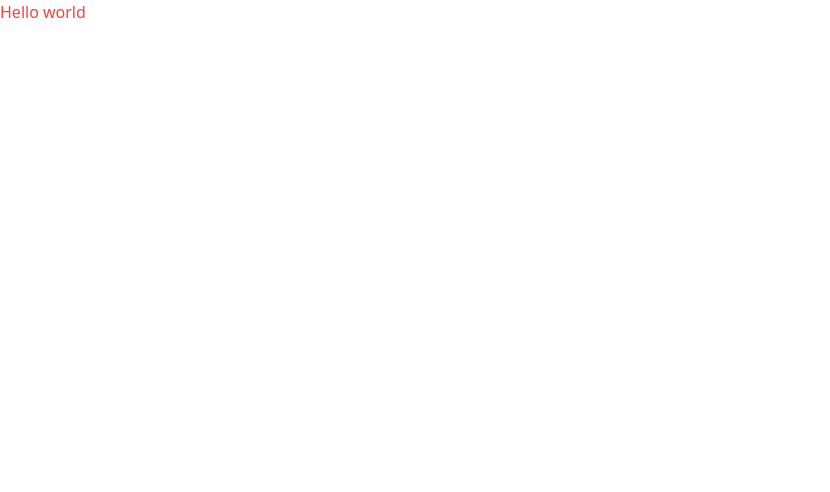
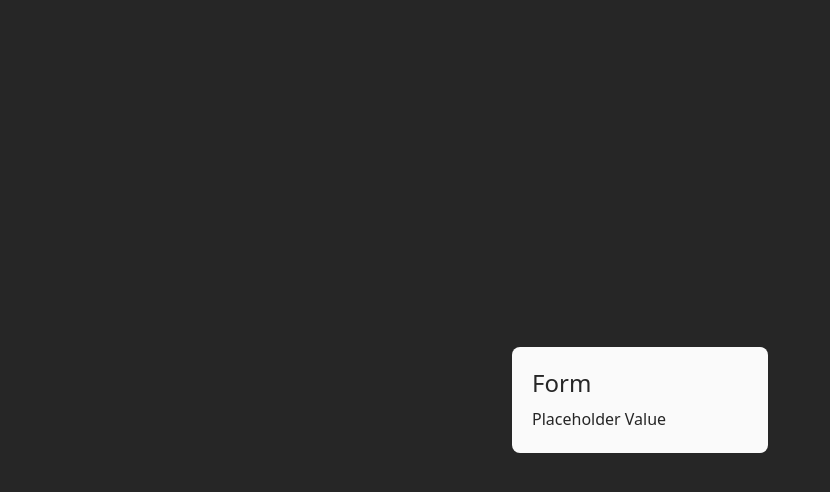
Before and after one commit to MoDrazzz/exercises, a React (Vite) app: page / in a window 1280 px wide. Shown: the top 492 px of the page, without its empty margins (0-830 px from the left). Built offline with nearby package versions, Linux system fonts and the light colour scheme.

Commit message:
feat: add InlineInput component

```diff
--- a/src/App.tsx
+++ b/src/App.tsx
@@ -1,5 +1,19 @@
+import { useState } from 'react'
+import { InlineInput } from './components'
+
+const INITIAL_VALUE = 'Placeholder Value'
+
 function App() {
-  return <h1 className="text-red-500">Hello world</h1>
+  const [inlineInputValue, setInlineInputValue] = useState(INITIAL_VALUE)
+
+  return (
+    <div className="bg-neutral-800 grid place-items-center h-screen w-full">
+      <div className="w-64 p-5 bg-neutral-50 text-neutral-800 rounded-lg">
+        <h1 className="text-2xl mb-2">Form</h1>
+        <InlineInput value={inlineInputValue} setValue={setInlineInputValue} />
+      </div>
+    </div>
+  )
 }
 
 export default App
--- /dev/null
+++ b/src/components/InlineInput.tsx
@@ -0,0 +1,60 @@
+import {
+  Dispatch,
+  KeyboardEvent,
+  SetStateAction,
+  useRef,
+  useState,
+} from 'react'
+
+type Props = {
+  value: string
+  setValue: Dispatch<SetStateAction<string>>
+}
+
+export const InlineInput = ({ value, setValue }: Props) => {
+  const [isActive, setIsActive] = useState(false)
+  const inputRef = useRef<HTMLInputElement>(null)
+
+  const handleOnBlur = () => {
+    if (!inputRef.current) return
+
+    const inputValue = inputRef.current.value.trim()
+
+    if (inputValue.length === 0) {
+      return inputRef.current.focus()
+    }
+
+    setValue(inputValue)
+    setIsActive(false)
+  }
+
+  const handlePlaceholderClick = () => {
+    setIsActive(true)
+  }
+
+  const handleKeyDown = (e: KeyboardEvent<HTMLInputElement>) => {
+    if (!inputRef.current) return
+
+    if (e.key === 'Enter') {
+      inputRef.current.blur()
+    }
+  }
+
+  return isActive ? (
+    <input
+      ref={inputRef}
+      autoFocus
+      defaultValue={value}
+      onBlur={handleOnBlur}
+      onKeyDown={handleKeyDown}
+      className="bg-transparent w-full outline-none border-slate-800 border-b-2"
+    />
+  ) : (
+    <span
+      className="border-b-2 border-transparent w-full block"
+      onClick={handlePlaceholderClick}
+    >
+      {value}
+    </span>
+  )
+}
--- /dev/null
+++ b/src/components/index.ts
@@ -0,0 +1 @@
+export { InlineInput } from './InlineInput'
```
